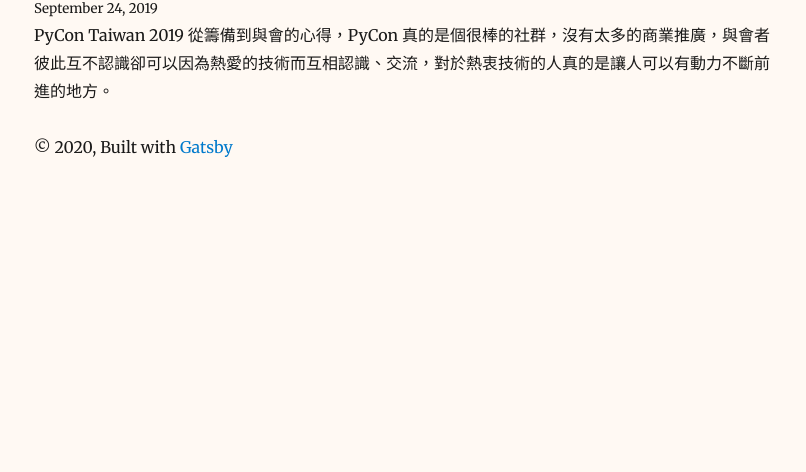
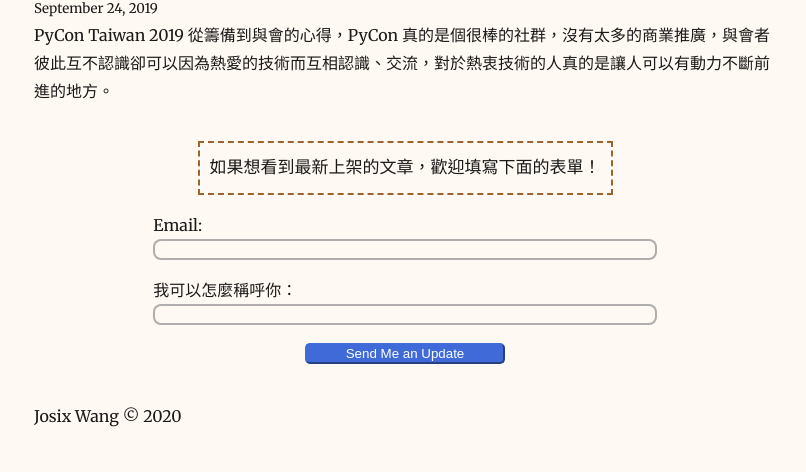
Before and after one commit to josix/blog, a Gatsby site: page / in a window 1280 px wide. Shown: the part 495-967 px from the top of the page, without its empty margins (235-1041 px from the left). Before the commit the page ends 800 px from the top, so only its background shows below. Built offline with nearby package versions, Linux system fonts and the light colour scheme; Gatsby itself is replaced by a stand-in of ours; some packages are replaced by stand-ins of ours; no server answers.

Commit message:
Add Subscribe Form

```diff
--- a/gatsby-config.js
+++ b/gatsby-config.js
@@ -3,7 +3,7 @@
     title: `Josix is Only Joking`,
     author: {
       name: `Josix`,
-      summary: ` I love 🐱 🍜 ☕️ 🍸 🏓,。興趣是沒事把玩各式各樣的 FOSS ，喜愛專研技術、參與社群交流，有著各種天馬行空的 Idea 想去實現`,
+      summary: ` 興趣是沒事把玩各式各樣的 FOSS ，喜愛專研技術、參與社群交流，有著各種天馬行空的 Idea 想去實現`,
     },
     description: `這裡是我的技術與碎念部落格，你可以找到一些 Python / Web Dev / Data Science 的學習筆記跟一些人生雜談，只要我有學習我會將我所學到的知識記錄到這裡`,
     siteUrl: `https://josix.tw/`,
@@ -63,7 +63,7 @@
       resolve: `gatsby-plugin-manifest`,
       options: {
         name: `Josix's Blog`,
-        short_name: `Josix`,
+        short_name: `Josix's Blog`,
         start_url: `/`,
         background_color: `#ffffff`,
         theme_color: `#333333`,
@@ -84,6 +84,13 @@
         pathToConfigModule: `src/utils/typography`,
       },
     },
+    {
+      resolve: 'gatsby-plugin-mailchimp',
+      options: {
+        endpoint: `https://netlify.us10.list-manage.com/subscribe/post?u=66248ae68ca6c226e7755c377&amp;id=82f129ef96`, // string; add your MC list endpoint here; see instructions below
+        timeout: 3500, // number; the amount of time, in milliseconds, that you want to allow mailchimp to respond to your request before timing out. defaults to 3500
+      },
+    },
     // this (optional) plugin enables Progressive Web App + Offline functionality
     // To learn more, visit: https://gatsby.dev/offline
     // `gatsby-plugin-offline`,
--- a/package.json
+++ b/package.json
@@ -14,6 +14,7 @@
     "gatsby-plugin-feed": "^2.5.3",
     "gatsby-plugin-fontawesome-css": "^1.0.0",
     "gatsby-plugin-google-analytics": "^2.3.2",
+    "gatsby-plugin-mailchimp": "^5.2.2",
     "gatsby-plugin-manifest": "^2.4.9",
     "gatsby-plugin-offline": "^3.2.7",
     "gatsby-plugin-react-helmet": "^3.3.2",
--- /dev/null
+++ b/src/components/SubscribeForm.jsx
@@ -0,0 +1,113 @@
+import React, { useState } from "react"
+
+import addToMailchimp from 'gatsby-plugin-mailchimp';
+
+const styles = {
+  wrapperStyle: {
+    display: 'flex',
+    flexDirection: 'column',
+    justifyContent: 'center',
+    alignItems: 'center',
+  },
+  title: {
+    border: "2px dashed #9c632a",
+    padding: 10,
+    fontSize: 17,
+    margin: 8,
+  },
+  form: {
+    width: '70%',
+    display: 'flex',
+    flexDirection: 'column',
+    justifyContent: 'center',
+  },
+  fieldsGroup: {
+    display: 'flex',
+    flexDirection: 'column',
+    margin: 8,
+  },
+  textInput: {
+    width: '100%',
+    borderRadius: 8,
+    border: "2px solid #979898c2",
+  },
+  submitRow: {
+    display: 'flex',
+    justifyContent: 'center',
+  },
+  submit: {
+    width: '60%',
+    maxWidth: 200,
+    margin: 10,
+    whiteSpace: 'normal',
+    wordWrap: 'break-word',
+    borderRadius: 5,
+    borderColor: "#3f6ad8",
+    backgroundColor: '#3f6ad8',
+    color: "#ffffff",
+    cursor: "pointer",
+  },
+  errorText: {
+    color: "#ff4444",
+  }
+}
+
+const SubscribeForm = () => {
+  const [email, setEmail] = useState("");
+  const [name, setName] = useState("");
+  const [errorText, setErrorText] = useState(null);
+  const listFields = {
+    FNAME: name,
+  }
+  const _handleSubmit = (email) => {
+    addToMailchimp(email, listFields)
+    .then(data => {
+      // I recommend setting data to React state
+      // but you can do whatever you want (including ignoring this `then()` altogether)
+      const {
+        result,
+        msg
+      } = data
+      console.log(data)
+      if (result === "error") {
+        setErrorText({__html: msg});
+      }
+    })
+    .catch((data) => {
+      console.error(data);
+    })
+  }
+
+  return (
+    <div style={styles.wrapperStyle}>
+      <p style={styles.title}>如果想看到最新上架的文章，歡迎填寫下面的表單！</p>
+      <form
+        style={styles.form}
+        onSubmit={(e) => {
+        e.preventDefault();
+        _handleSubmit(email)
+      }}>
+          <div style={styles.fieldsGroup}>
+            <span>Email:</span>
+            <input style={styles.textInput} type="text" onChange={(e) => {
+              e.preventDefault();
+              setEmail(e.target.value);
+            }} />
+          </div>
+          <div style={styles.fieldsGroup}>
+            <span>我可以怎麼稱呼你：</span>
+            <input style={styles.textInput} type="text" onChange={(e) => {
+              e.preventDefault();
+              setName(e.target.value);
+            }} />
+          </div>
+          {errorText && <div style={styles.errorText} dangerouslySetInnerHTML={errorText} />}
+          <div style={styles.submitRow}>
+            <input type="submit" style={styles.submit} value="Send Me an Update" />
+          </div>
+      </form>
+    </div>
+  );
+}
+
+export default SubscribeForm;
--- a/src/components/layout.js
+++ b/src/components/layout.js
@@ -2,6 +2,7 @@
 import { Link } from "gatsby"
 
 import { rhythm, scale } from "../utils/typography"
+
 
 const Layout = ({ location, title, children }) => {
   const rootPath = `${__PATH_PREFIX__}/`
@@ -14,6 +15,7 @@
           ...scale(1.5),
           marginBottom: rhythm(1.5),
           marginTop: 0,
+          textAlign: 'center',
         }}
       >
         <Link
@@ -59,9 +61,7 @@
       <header>{header}</header>
       <main>{children}</main>
       <footer>
-        © {new Date().getFullYear()}, Built with
-        {` `}
-        <a href="https://www.gatsbyjs.org">Gatsby</a>
+        Josix Wang © {new Date().getFullYear()}
       </footer>
     </div>
   )
--- a/src/pages/index.tsx
+++ b/src/pages/index.tsx
@@ -2,6 +2,7 @@
 import React from "react"
 import { PageProps, Link, graphql } from "gatsby"
 
+import SubscribeForm from "../components/SubscribeForm.jsx"
 import Bio from "../components/bio"
 import Layout from "../components/layout"
 import SEO from "../components/seo"
@@ -64,6 +65,7 @@
           </article>
         )
       })}
+      <SubscribeForm />
     </Layout>
   )
 }
--- a/src/utils/typography.js
+++ b/src/utils/typography.js
@@ -3,6 +3,9 @@
 
 Wordpress2016.overrideThemeStyles = (config) => {
   return {
+    "h1": {
+      fontWeight: "600",
+    },
     "a": {
       boxShadow: `none`,
     },
```
Also changed, not shown: 1 other file.
